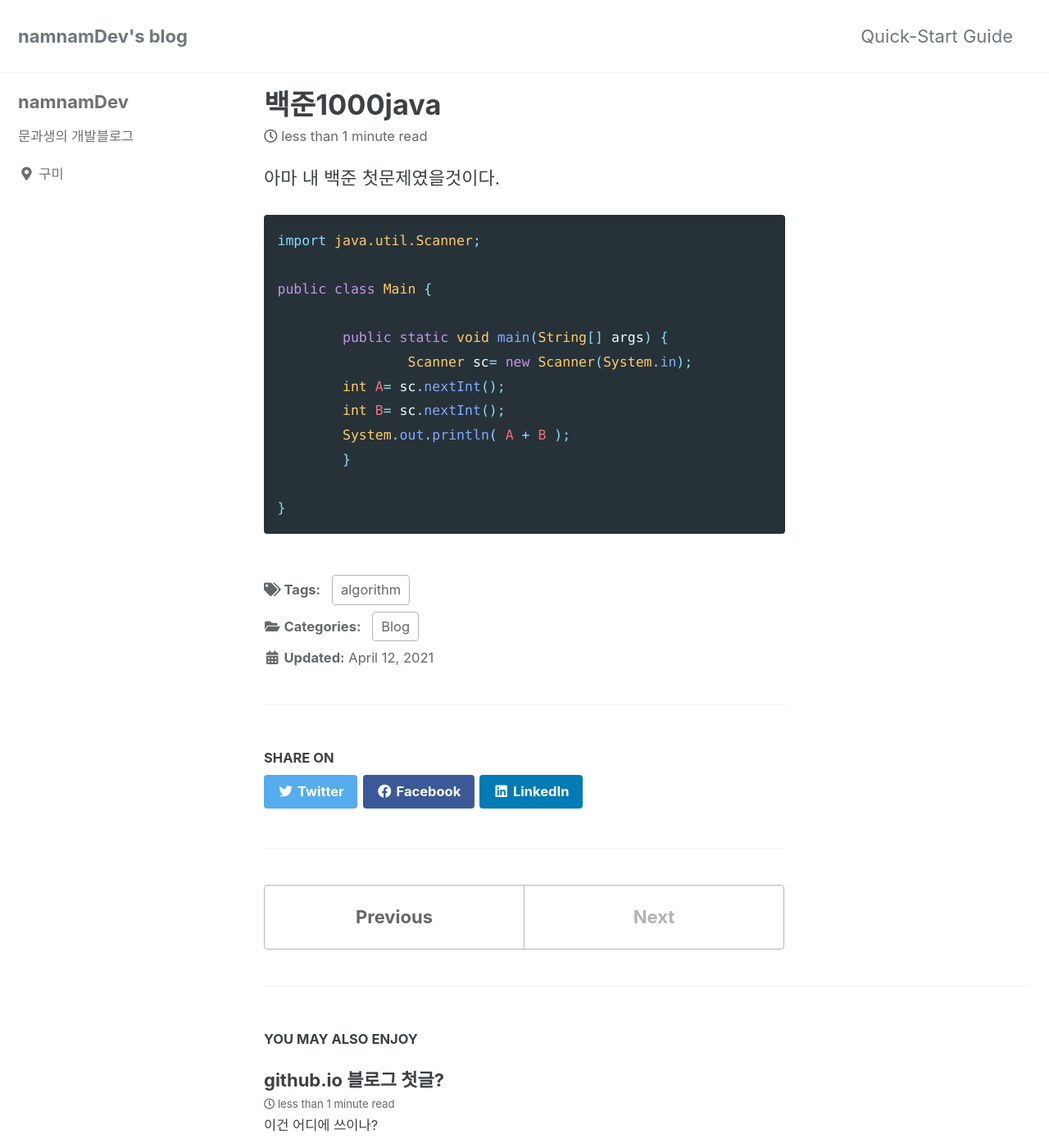
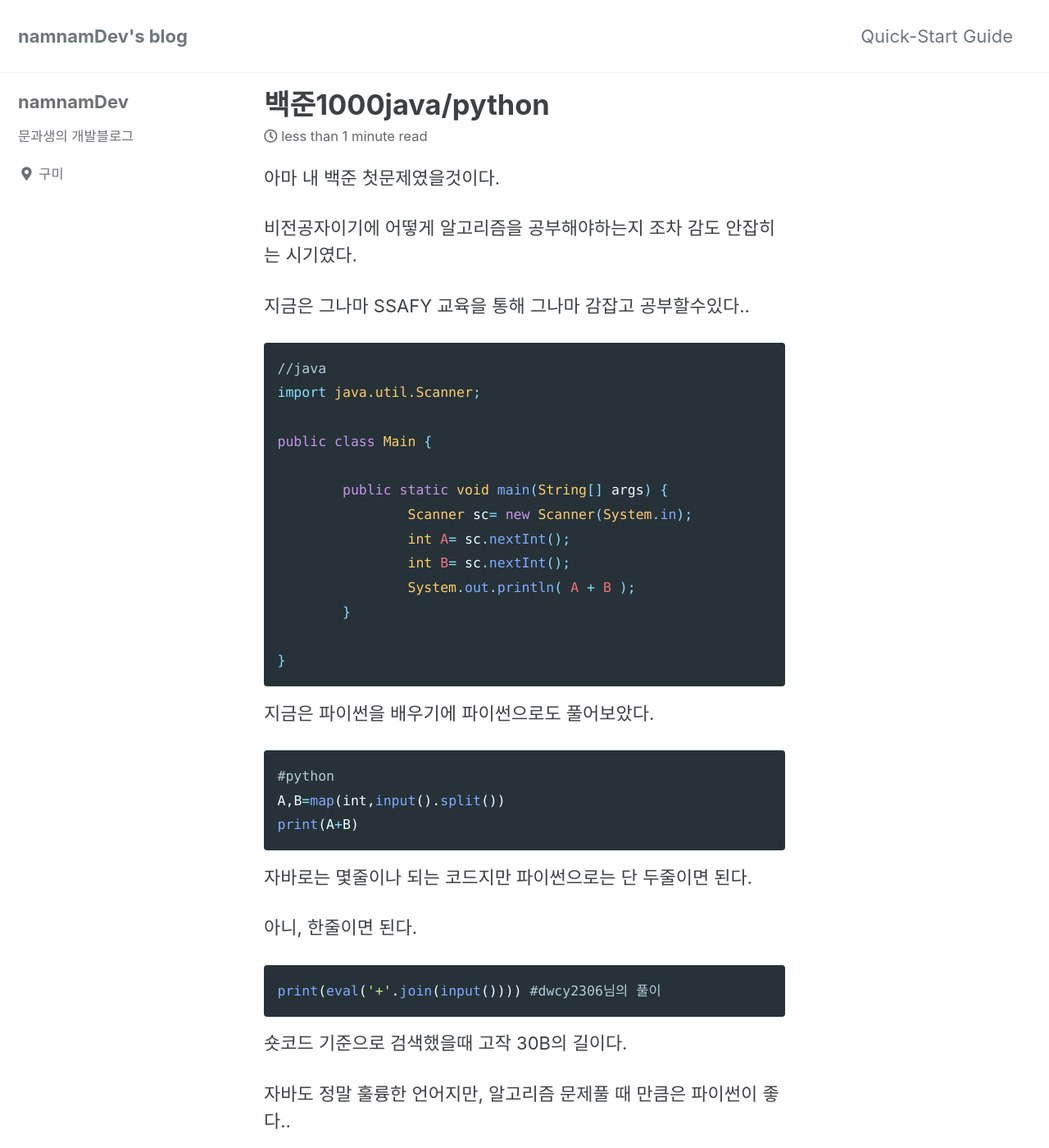
Before and after one commit to namnamDev/namnamDev.github.io, a Jekyll site: the page built from _posts/2021-04-12-first-post.md, in a window 1280 px wide and 1400 px high. Shown: the whole window at 82% size. Built offline with Jekyll 4.4.1, drawn with Linux system fonts in a browser that asks for light colours; cached includes are drawn as plain includes.

Commit message:
0412firstpost_update

````diff
--- a/_posts/2021-04-12-first-post.md
+++ b/_posts/2021-04-12-first-post.md
@@ -1,5 +1,5 @@
 ---
-title: "백준1000java"
+title: "백준1000java/python"
 excerpt: "문제풀이"
 
 categories:
@@ -10,19 +10,42 @@ last_modified_at: 2021-04-12 20:38:00-05:00
 ---
 아마 내 백준 첫문제였을것이다.
 
+비전공자이기에 어떻게 알고리즘을 공부해야하는지 조차 감도 안잡히는 시기였다.
 
+지금은 그나마 SSAFY 교육을 통해 그나마 감잡고 공부할수있다..
 
 ```java
+//java
 import java.util.Scanner;
 
 public class Main {
 
 	public static void main(String[] args) {
 		Scanner sc= new Scanner(System.in);
-	int A= sc.nextInt();
-	int B= sc.nextInt();
-	System.out.println( A + B );
+		int A= sc.nextInt();
+		int B= sc.nextInt();
+		System.out.println( A + B );
 	}
 
 }
 ```
+
+지금은 파이썬을 배우기에 파이썬으로도 풀어보았다.
+
+```python
+#python
+A,B=map(int,input().split())
+print(A+B)
+```
+
+자바로는 몇줄이나 되는 코드지만 파이썬으로는 단 두줄이면 된다.
+
+아니, 한줄이면 된다.
+
+```python
+print(eval('+'.join(input()))) #dwcy2306님의 풀이
+```
+
+숏코드 기준으로 검색했을때 고작 30B의 길이다.
+
+자바도 정말 훌륭한 언어지만, 알고리즘 문제풀 때 만큼은 파이썬이 좋다..
````
